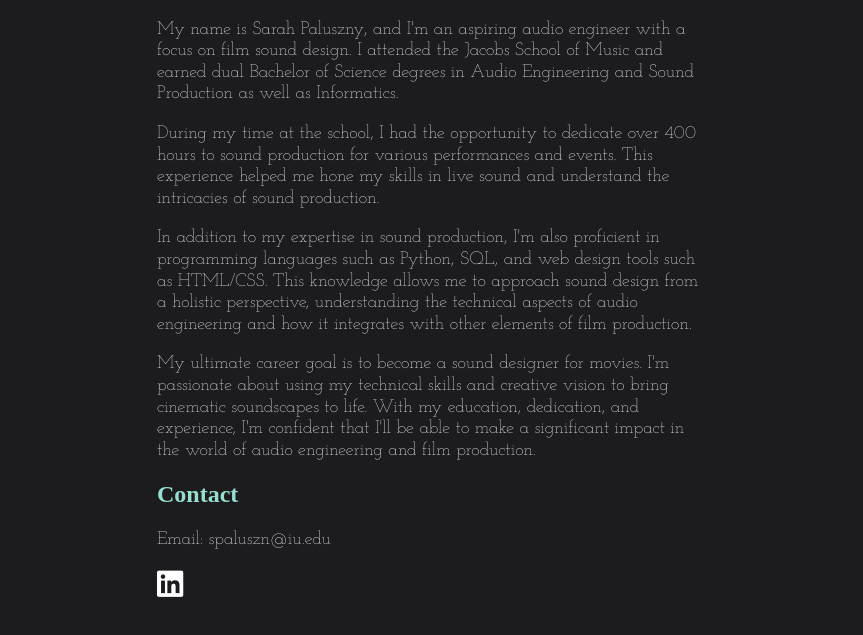
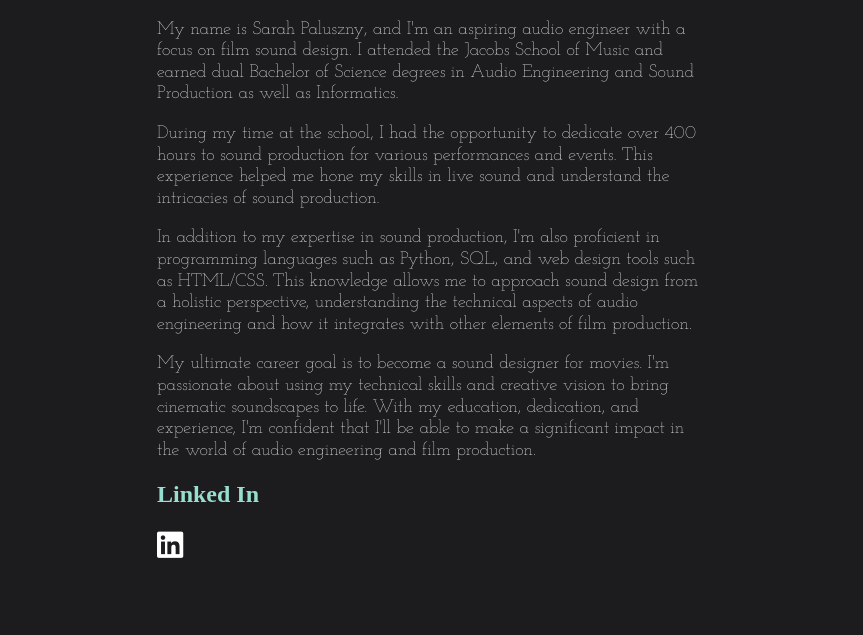
Before and after one commit to spaluszny/spaluszny.github.io, a plain HTML site: page about.html in a window 1280 px wide. Shown: the part 761-1396 px from the top of the page, without its empty margins (208-1071 px from the left). After the commit the page ends 1374 px from the top, so only its background shows below. Drawn offline with nearby package versions, Linux system fonts and the light colour scheme; a web font is replaced by a local one.

Commit message:
got rid of contact me

```diff
--- a/about.html
+++ b/about.html
@@ -70,8 +70,8 @@
                 skills and creative vision to bring cinematic soundscapes to life. With my education, dedication, and experience,
                 I'm confident that I'll be able to make a significant impact in the world of audio engineering and film production.</p>
 
-            <h2>Contact</h2>
-            <p>Email: spaluszn@iu.edu</p>
+            <h2>Linked In</h2>
+
             <a href="https://www.linkedin.com/in/sarah-paluszny/"><i class="fa-brands fa-linkedin"></i></a>
 
 
```
